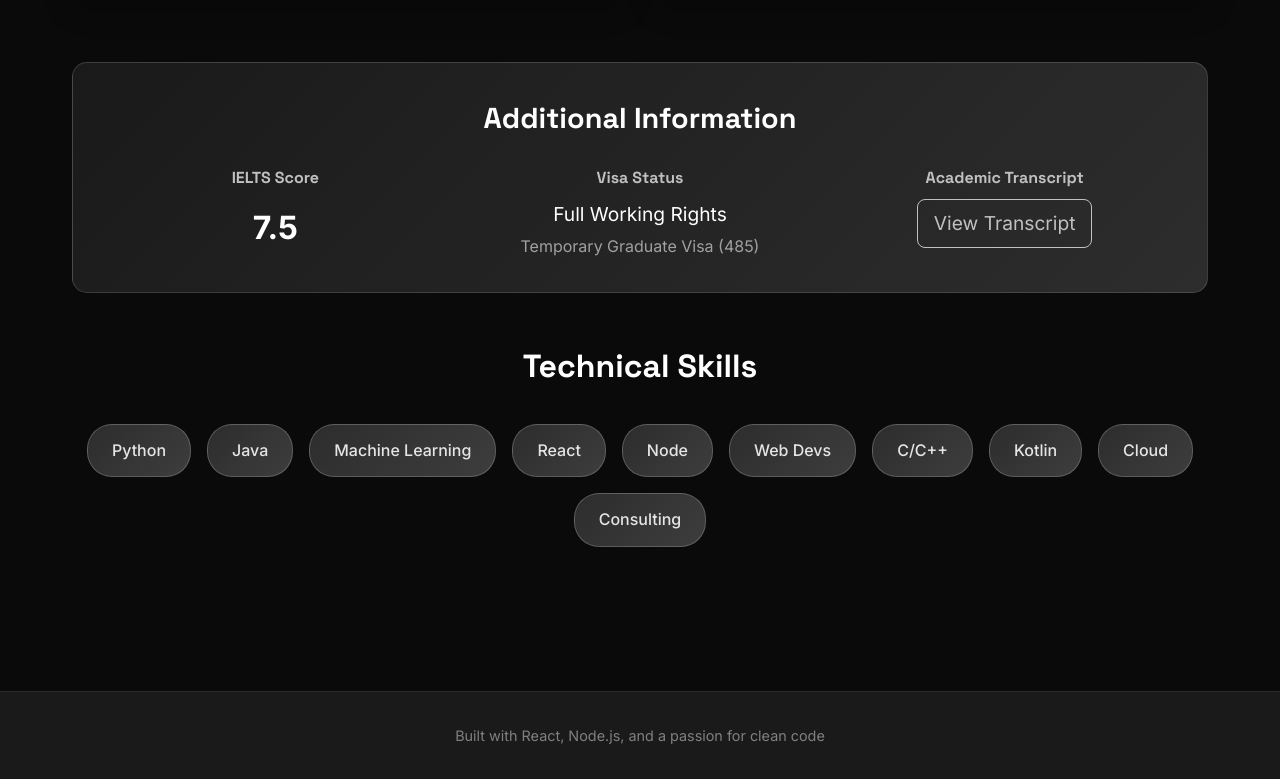
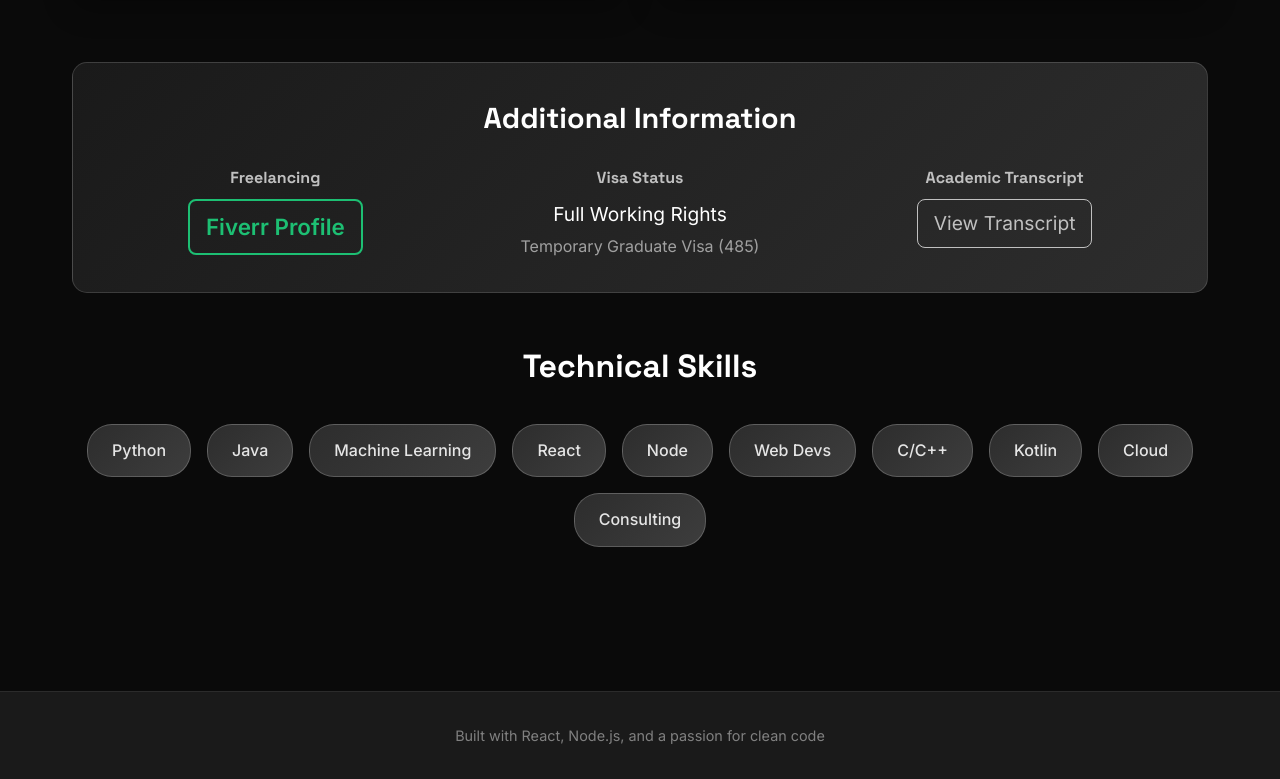
Before and after one commit to qiyuansunsam/static, a React (Vite) app in the folder client/: page /#/ in a window 1280 px wide. Shown: the part 1191-1970 px from the top of the page. Built offline with nearby package versions, Linux system fonts and the light colour scheme; the HTML template or start-up script is replaced by a standard one.

Commit message:
Replace IELTS section with Fiverr freelancing profile link

```diff
--- a/client/src/pages/Home.jsx
+++ b/client/src/pages/Home.jsx
@@ -130,32 +130,34 @@ const Home = () => {
               textAlign: 'center'
             }}>
               <div>
-                <h4 style={{ color: '#c0c0c0', marginBottom: '0.5rem' }}>IELTS Score</h4>
+                <h4 style={{ color: '#c0c0c0', marginBottom: '0.5rem' }}>Freelancing</h4>
                 <a
-                  href="/pdfs/ielts.pdf"
+                  href="https://www.fiverr.com/qiyuansunsam/buying?source=avatar_menu_profile"
                   target="_blank"
                   rel="noopener noreferrer"
                   style={{
-                    fontSize: '2rem',
-                    fontWeight: '700',
-                    color: 'white',
+                    fontSize: '1.4rem',
+                    fontWeight: '600',
+                    color: '#1dbf73',
                     textDecoration: 'none',
                     cursor: 'pointer',
                     display: 'inline-block',
-                    padding: '0.2rem 0.5rem',
-                    borderRadius: '8px'
+                    padding: '0.5rem 1rem',
+                    borderRadius: '8px',
+                    border: '2px solid #1dbf73',
+                    background: 'transparent'
                   }}
                   onMouseEnter={(e) => {
-                    e.target.style.background = 'rgba(192, 192, 192, 0.1)'
-                    e.target.style.color = '#c0c0c0'
+                    e.target.style.background = '#1dbf73'
+                    e.target.style.color = 'white'
                   }}
                   onMouseLeave={(e) => {
                     e.target.style.background = 'transparent'
-                    e.target.style.color = 'white'
+                    e.target.style.color = '#1dbf73'
                   }}
-                  title="Click to download IELTS certificate"
+                  title="Visit my Fiverr freelancing profile"
                 >
-                  7.5
+                  Fiverr Profile
                 </a>
               </div>
               <div>
```
